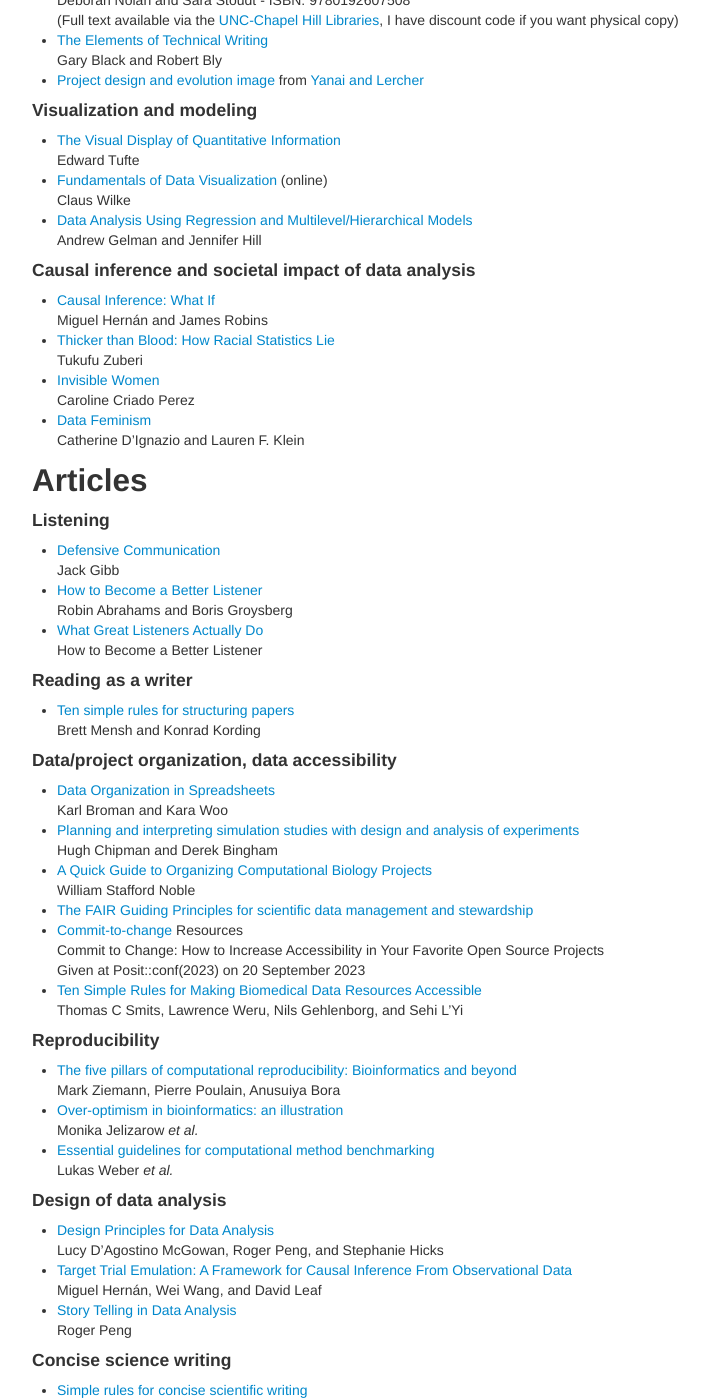
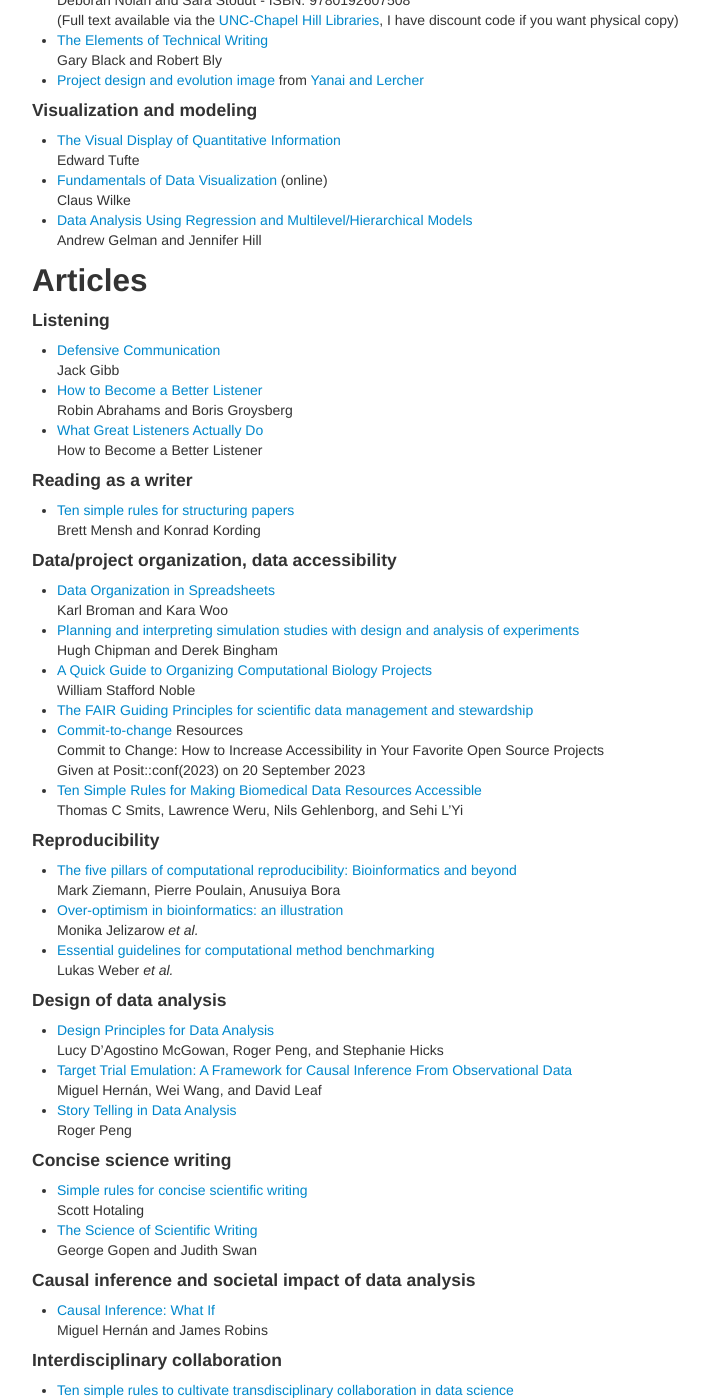
Before and after one commit to biodatascience/datacomm, a Jekyll site: the page built from resources.md, in a window 1280 px wide and 1400 px high, scrolled down 272 px. Shown: the whole window, without its empty margins (258-967 px from the left). Built offline with Jekyll 4.4.1, drawn with Linux system fonts in a browser that asks for light colours.

Commit message:
move causal

```diff
--- a/resources.md
+++ b/resources.md
@@ -22,17 +22,6 @@ title: Resources
   Claus Wilke
 * [Data Analysis Using Regression and Multilevel/Hierarchical Models](http://www.stat.columbia.edu/~gelman/arm/) <br/>
   Andrew Gelman and Jennifer Hill
-
-#### Causal inference and societal impact of data analysis
-
-* [Causal Inference: What If](https://www.hsph.harvard.edu/miguel-hernan/causal-inference-book/) <br/>
-  Miguel Hernán and James Robins
-* [Thicker than Blood: How Racial Statistics Lie](https://www.upress.umn.edu/book-division/books/thicker-than-blood) <br/>
-  Tukufu Zuberi
-* [Invisible Women](https://carolinecriadoperez.com/book/invisible-women/) <br/>
-  Caroline Criado Perez
-* [Data Feminism](https://data-feminism.mitpress.mit.edu/) <br/>
-  Catherine D'Ignazio and Lauren F. Klein
 
 ## Articles
 
```
Also changed, not shown: other parts of resources.md (+5 -0 lines).
